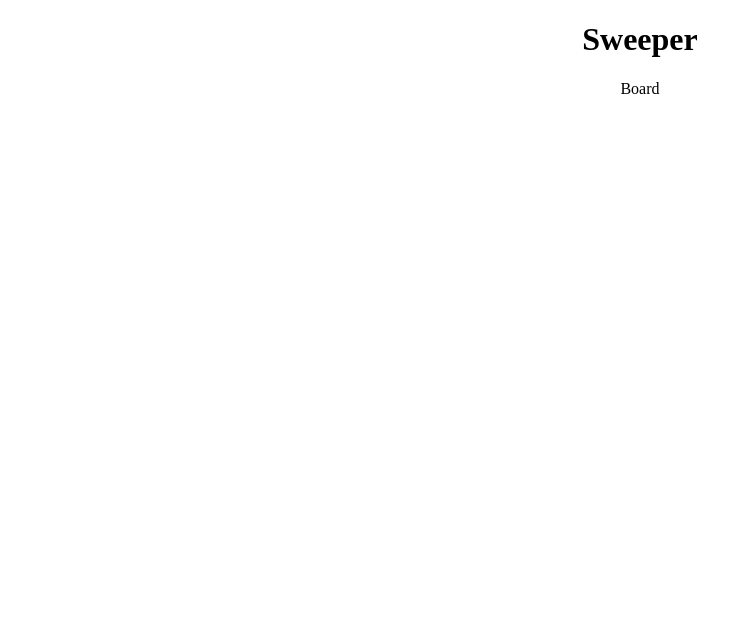
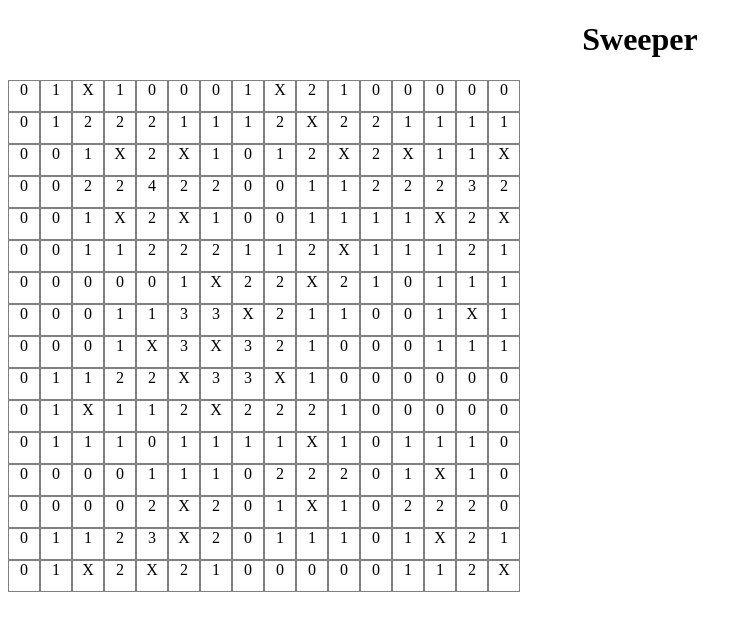
Before and after one commit to VladimirSolo/Sweeper, a React (Create React App) app in the folder sweeper/: page / in a window 1280 px wide. Shown: the top 630 px of the page, without its empty margins (0-752 px from the left). Built offline with nearby package versions, Linux system fonts and the light colour scheme.

Commit message:
create layout board

```diff
--- a/sweeper/src/components/Board.jsx
+++ b/sweeper/src/components/Board.jsx
@@ -1,7 +1,31 @@
-import React from 'react'
+import React, { useEffect, useState } from 'react'
+import createBoard from '../lib/createBoard';
 
 export default function Board() {
+  const [grid, setGrid] = useState([]);
+
+  useEffect(() => {
+    const newBoard = () => {
+      const boardLoad =  createBoard(16, 16, 32);
+      setGrid(boardLoad)
+    }
+    newBoard()
+  }, [])
+
   return (
-    <div>Board</div>
+    <div>
+      {grid.board ?
+        grid.board.map((el) => (
+        <div style={{display: 'flex'}}>
+          {el.map((item) => (
+            <div style={{width: 30, height: 30, border: '1px solid gray'}}>{item.value}</div>
+          ) )}
+          </div>
+      ))
+      :
+      <div>Loading</div>
+    }
+    </div>
+
   )
 }
```
